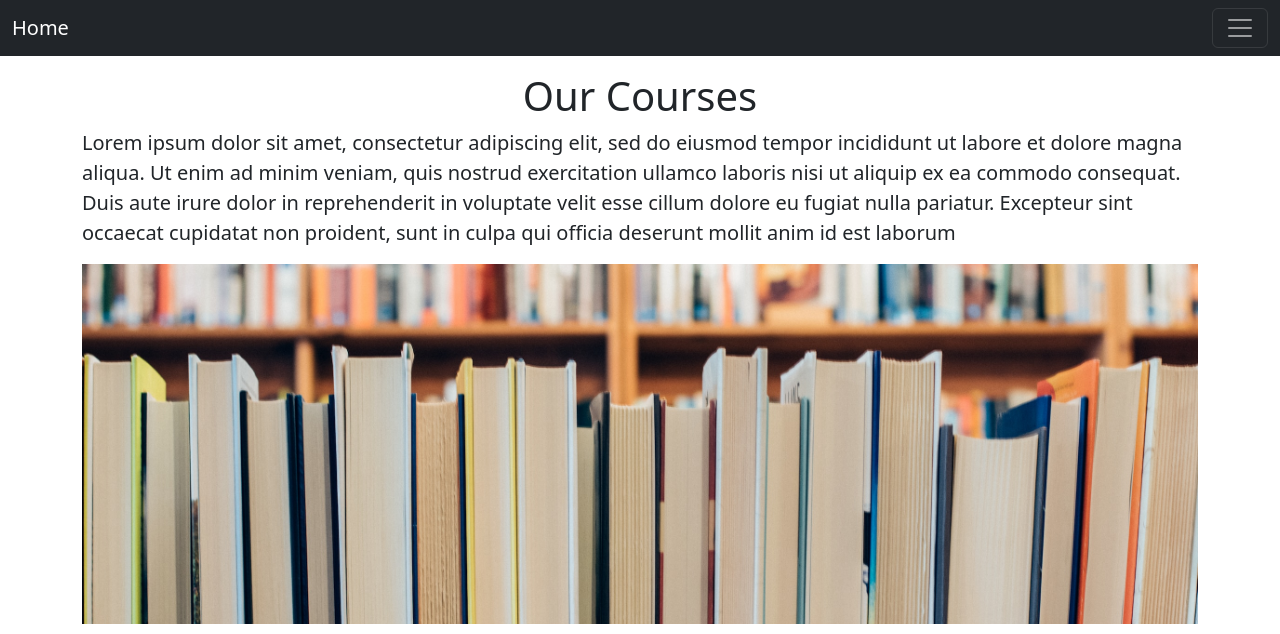
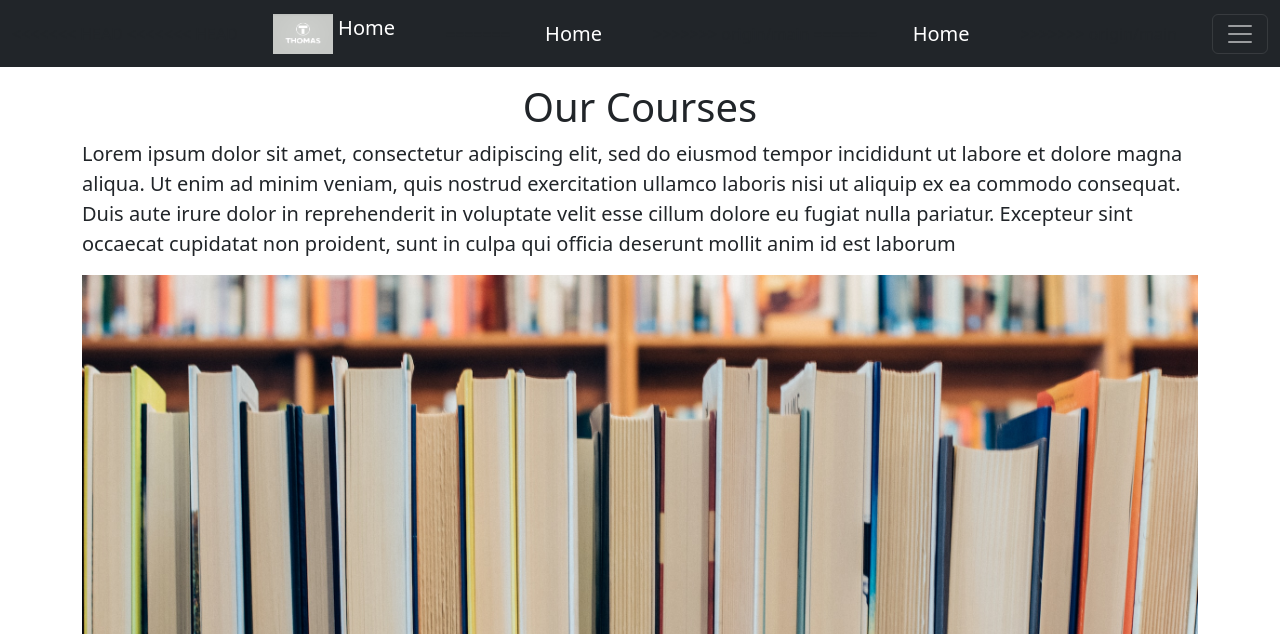
Before and after one commit to ThomasKarabo/courses-website, a Flask app: page / in a window 1280 px wide. Shown: the top 634 px of the page. Run offline with Flask 2, Linux system fonts and the light colour scheme.

Commit message:
Added a logo

```diff
--- a/templates/nav.html
+++ b/templates/nav.html
@@ -1,6 +1,17 @@
 <nav class="navbar navbar-dark bg-dark" aria-label="First navbar example">
     <div class="container-fluid">
+<<<<<<< HEAD
+<<<<<<< HEAD
+      <a class="navbar-brand" href="#">
+      <img src="/static/logo2.jpg" alt="404 image not found" width='60' height='40' class="d-inline-block align-text-top">
+        Home
+      </a>
+=======
       <a class="navbar-brand" href="#">Home</a>
+>>>>>>> origin/main
+=======
+      <a class="navbar-brand" href="#">Home</a>
+>>>>>>> origin/main
       <button class="navbar-toggler" type="button" data-bs-toggle="collapse" data-bs-target="#navbarsExample01" aria-controls="navbarsExample01" aria-expanded="false" aria-label="Toggle navigation">
         <span class="navbar-toggler-icon"></span>
       </button>
```
